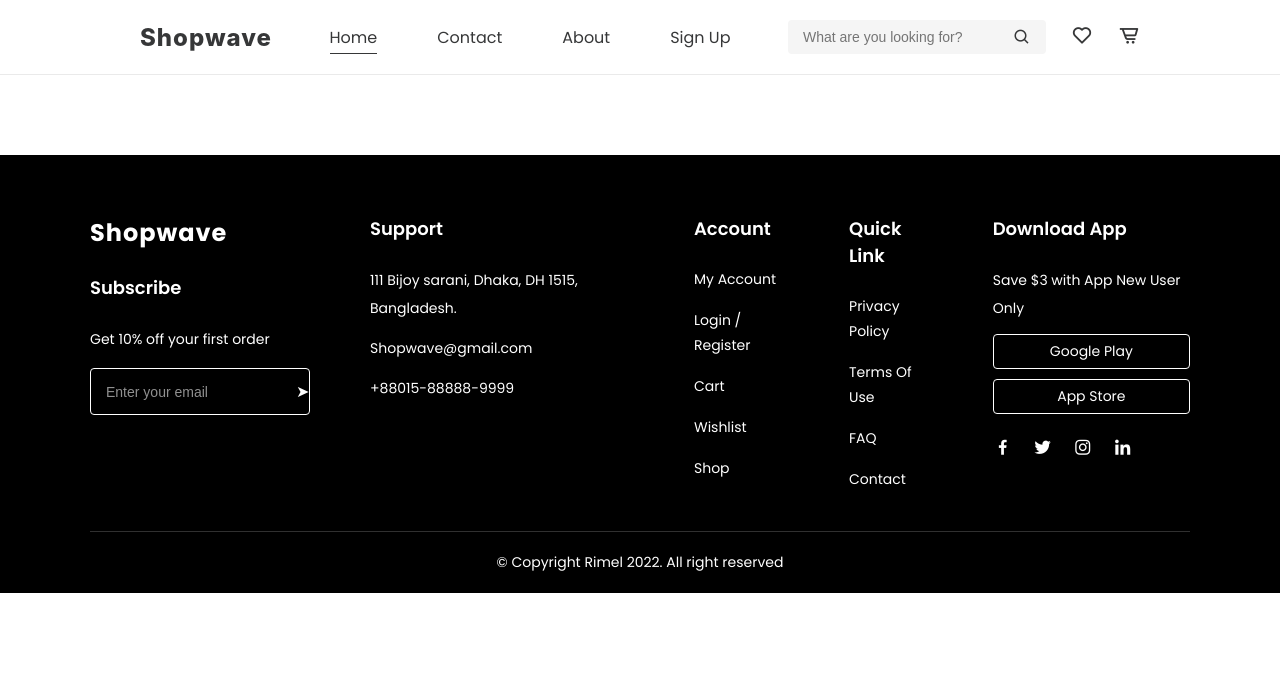
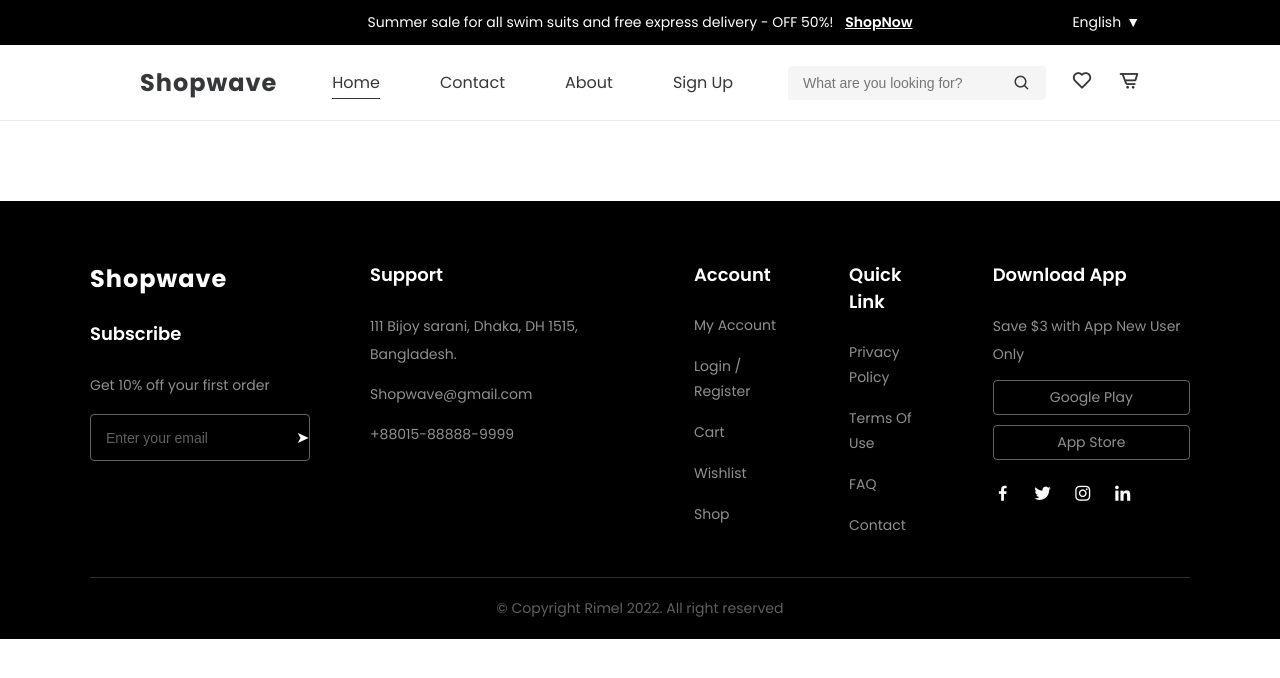
Before and after one commit to Goodnews1010/Shopwave, a plain HTML site: page index.html in a window 1280 px wide. Drawn offline with nearby package versions, Linux system fonts and the light colour scheme.

Commit message:
initial commit - navbar footer and shared css done

```diff
--- a/css/style.css
+++ b/css/style.css
@@ -3,42 +3,73 @@
   padding: 0;
   box-sizing: border-box;
 }
+
 body {
   font-family: 'Poppins', sans-serif;
   color: #000000;
   background-color: #ffffff;
 }
+
 :root {
-  --primary-white: #FFFFFF;
-  --primary-dark: #363738;
-  --secondary-light: #F5F5F5;
-  --secondary-cream: #FEFAF1;
-  --secondary-red: #DB4444;
-  --text-color: #D37643;
-  --bg-color: #FFFFFF;
-  --button-green: #47B486;
-  --button-red: #DB4444;
-  --button-hover: #E2B93B;
-  --hover-light: #EB5757;
+  --white: #FFFFFF;
+  --dark: #363738;
+  --light-gray: #F5F5F5;
+  --cream: #FEFAF1;
+  --red: #DB4444;
+  --green: #47B486;
+  --hover-red: #EB5757;
+  --hover-yellow: #E2B93B;
 }
+
+/* Announcement Bar */
+.announcement-bar {
+  background-color: #000000;
+  color: var(--white);
+  text-align: center;
+  padding: 12px 140px;
+  display: flex;
+  justify-content: center;
+  align-items: center;
+  font-size: 14px;
+  position: relative;
+}
+
+.announcement-bar a {
+  color: var(--white);
+  font-weight: 600;
+  text-decoration: underline;
+  margin-left: 8px;
+}
+
+.language {
+  position: absolute;
+  right: 140px;
+  display: flex;
+  align-items: center;
+  gap: 5px;
+  cursor: pointer;
+  font-size: 14px;
+}
+
 /* Navbar */
 .navbar {
   display: flex;
   justify-content: space-between;
   align-items: center;
   padding: 20px 140px;
-  background-color: var(--primary-white);
+  background-color: var(--white);
   border-bottom: 1px solid #00000015;
 }
+
 /* Logo */
 .nav-logo {
-  font-family: 'Inter', sans-serif;
   font-size: 24px;
   font-weight: 800;
-  color: var(--primary-dark);
+  color: var(--dark);
   cursor: pointer;
   letter-spacing: 1px;
 }
+
 /* Nav Links */
 .nav-links {
   list-style: none;
@@ -48,18 +79,21 @@ body {
 
 .nav-links a {
   text-decoration: none;
-  color: var(--primary-dark);
+  color: var(--dark);
   font-size: 16px;
   font-weight: 400;
 }
+
 .nav-links a.active {
-  border-bottom: 1px solid var(--primary-dark);
+  border-bottom: 1px solid var(--dark);
   padding-bottom: 4px;
 }
+
 .nav-links a:hover {
-  color: var(--button-red);
-  border-bottom: 2px solid var(--button-red);
+  color: var(--red);
+  border-bottom: 2px solid var(--red);
 }
+
 /* Right Side */
 .right {
   display: flex;
@@ -67,15 +101,17 @@ body {
   font-size: 20px;
   gap: 25px;
 }
+
 /* Search Bar */
 .search-bar {
   display: flex;
   align-items: center;
-  background-color: var(--secondary-light);
+  background-color: var(--light-gray);
   padding: 8px 15px;
   border-radius: 4px;
   gap: 10px;
 }
+
 .search-bar input {
   border: none;
   background: transparent;
@@ -83,28 +119,33 @@ body {
   font-size: 14px;
   width: 200px;
 }
+
 .right a {
   font-size: 22px;
   text-decoration: none;
-  color: var(--primary-dark);
+  color: var(--dark);
 }
+
 .right i {
   font-size: 22px;
   cursor: pointer;
-  color: var(--primary-dark);
+  color: var(--dark);
 }
+
 .search-bar i {
   font-size: 18px;
-  color: var(--primary-dark);
+  color: var(--dark);
   cursor: pointer;
 }
+
 /* Footer */
 .footer {
   background-color: #000000;
-  color: var(--primary-white);
+  color: var(--white);
   padding: 60px 90px 20px 90px;
   margin-top: 80px;
 }
+
 .footer-container {
   display: flex;
   justify-content: space-between;
@@ -112,6 +153,7 @@ body {
   padding-bottom: 40px;
   border-bottom: 1px solid #ffffff30;
 }
+
 .footer-col h3 {
   font-size: 24px;
   font-weight: 700;
@@ -127,7 +169,7 @@ body {
 
 .footer-col p {
   font-size: 14px;
-  color: var(--primary-white);
+  color: #ffffff90;
   margin-bottom: 12px;
   line-height: 2;
 }
@@ -138,21 +180,22 @@ body {
   flex-direction: column;
   gap: 16px;
 }
+
 .footer-col ul a {
   text-decoration: none;
-  color: var(--primary-white);
+  color: #ffffff90;
   font-size: 14px;
 }
 
 .footer-col ul a:hover {
-  color: var(--primary-white);
+  color: var(--white);
 }
 
 /* Email Input */
 .footer-input {
   display: flex;
   align-items: center;
-  border: 1px solid var(--primary-white);
+  border: 1px solid #ffffff60;
   border-radius: 4px;
   padding: 10px 15px;
   margin-top: 15px;
@@ -163,19 +206,20 @@ body {
   background: transparent;
   border: none;
   outline: none;
-  color: var(--primary-white);
+  color: var(--white);
   font-size: 14px;
   width: 180px;
 }
 
 .footer-input input::placeholder {
-  color: #ffffff90;
+  color: #ffffff60;
 }
 
 .footer-input span {
   cursor: pointer;
-  color: var(--primary-white);
+  color: var(--white);
 }
+
 .footer-col:first-child {
   max-width: 220px;
 }
@@ -190,9 +234,9 @@ body {
 
 .app-links a {
   text-decoration: none;
-  color: var(--primary-white);
+  color: #ffffff90;
   font-size: 14px;
-  border: 0.5px solid var(--primary-white);
+  border: 0.5px solid #ffffff60;
   padding: 6px 12px;
   border-radius: 4px;
   text-align: center;
@@ -207,17 +251,13 @@ body {
 
 .social-icons a {
   text-decoration: none;
-  color: var(--primary-white);
+  color: var(--white);
   font-size: 20px;
-  width: auto;
-  height: auto;
-  border-radius: 0;
-  border: none;
-  display: inline;
   transition: color 0.3s ease;
 }
+
 .social-icons a:hover {
-  color: var(--button-red);
+  color: var(--red);
 }
 
 /* Footer Bottom */
@@ -225,5 +265,5 @@ body {
   text-align: center;
   padding-top: 20px;
   font-size: 14px;
-  color: var(--primary-white);
+  color: #ffffff60;
 }
--- a/index.html
+++ b/index.html
@@ -9,9 +9,26 @@
       href="https://unpkg.com/boxicons@2.1.4/css/boxicons.min.css"
       rel="stylesheet"
     />
-    <link href="https://fonts.googleapis.com/css2?family=Poppins:wght@300;400;500;600;700&display=swap" rel="stylesheet">
+    <link
+      href="https://fonts.googleapis.com/css2?family=Poppins:wght@300;400;500;600;700&display=swap"
+      rel="stylesheet"
+    />
   </head>
   <body>
+    <!-- NAVBAR -->
+    <body>
+  <!-- Announcement Bar -->
+  <div class="announcement-bar">
+    <p>
+      Summer sale for all swim suits and free express delivery - OFF 50%!
+      <a href="#">ShopNow</a>
+    </p>
+    <div class="language">
+      <span>English</span>
+      <span>▼</span>
+    </div>
+  </div>
+
   <!-- NAVBAR -->
   <nav class="navbar">
     <!-- Left Side-->
```
Lines whose indentation alone changed are shown as unchanged.
